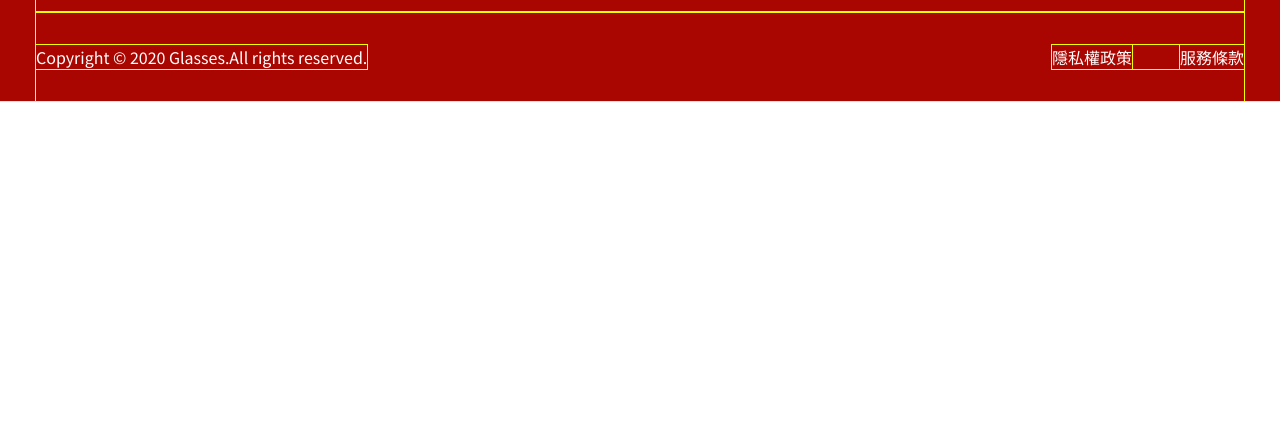
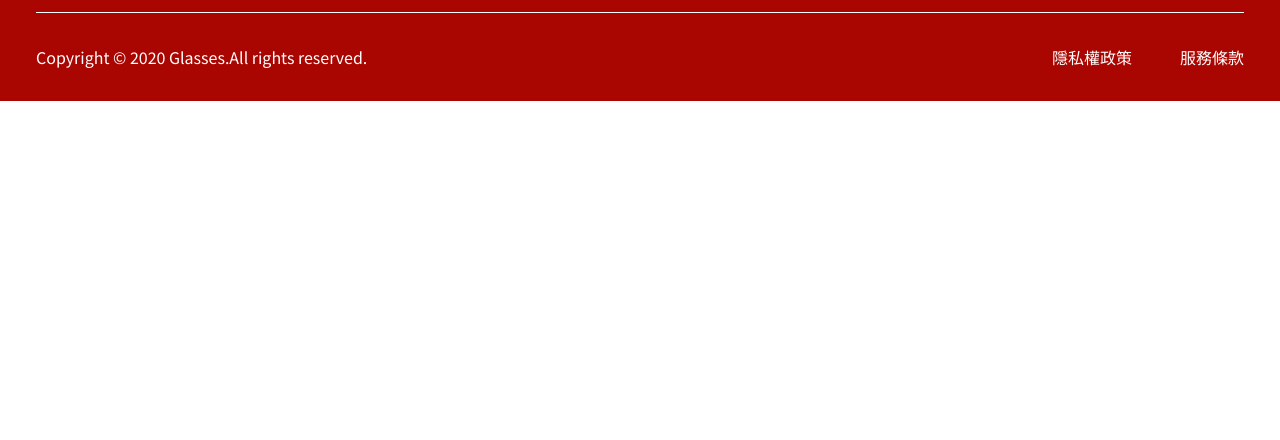
Before and after one commit to Alice2317/hexschool-RWD-site, a plain HTML site: page index.html in a window 1280 px wide. Shown: the part 360-800 px from the top of the page. Drawn offline with nearby package versions, Linux system fonts and the light colour scheme; files that its build step writes are made by us from their sources.

Commit message:
Update _base.scss

```diff
--- a/_base.scss
+++ b/_base.scss
@@ -12,7 +12,7 @@ body {
 *,
 *::after,
 *::before {
-    outline: 0.5px solid yellow;
+    // outline: 0.5px solid yellow;
 }
 
 .max-width {
```
